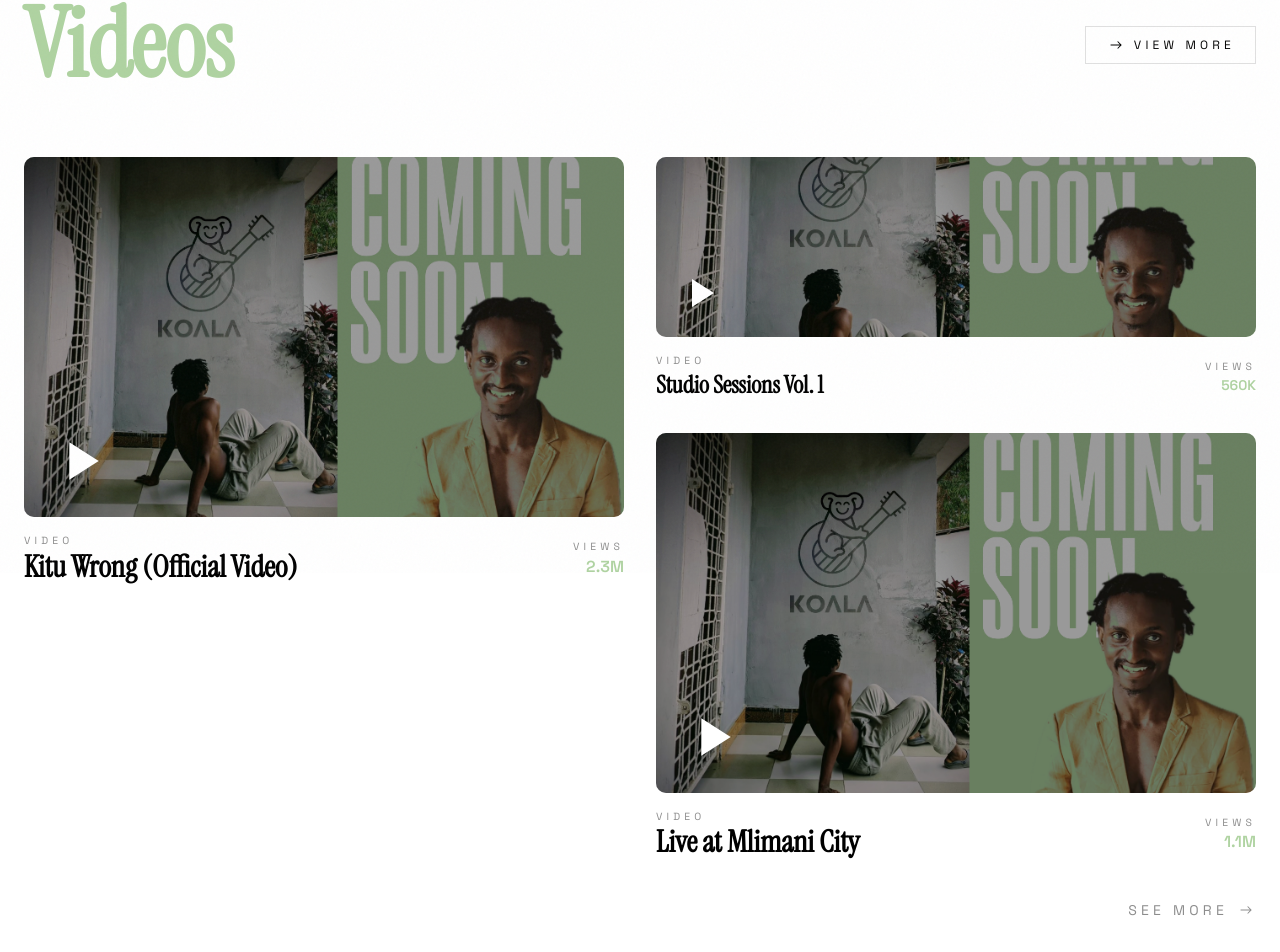
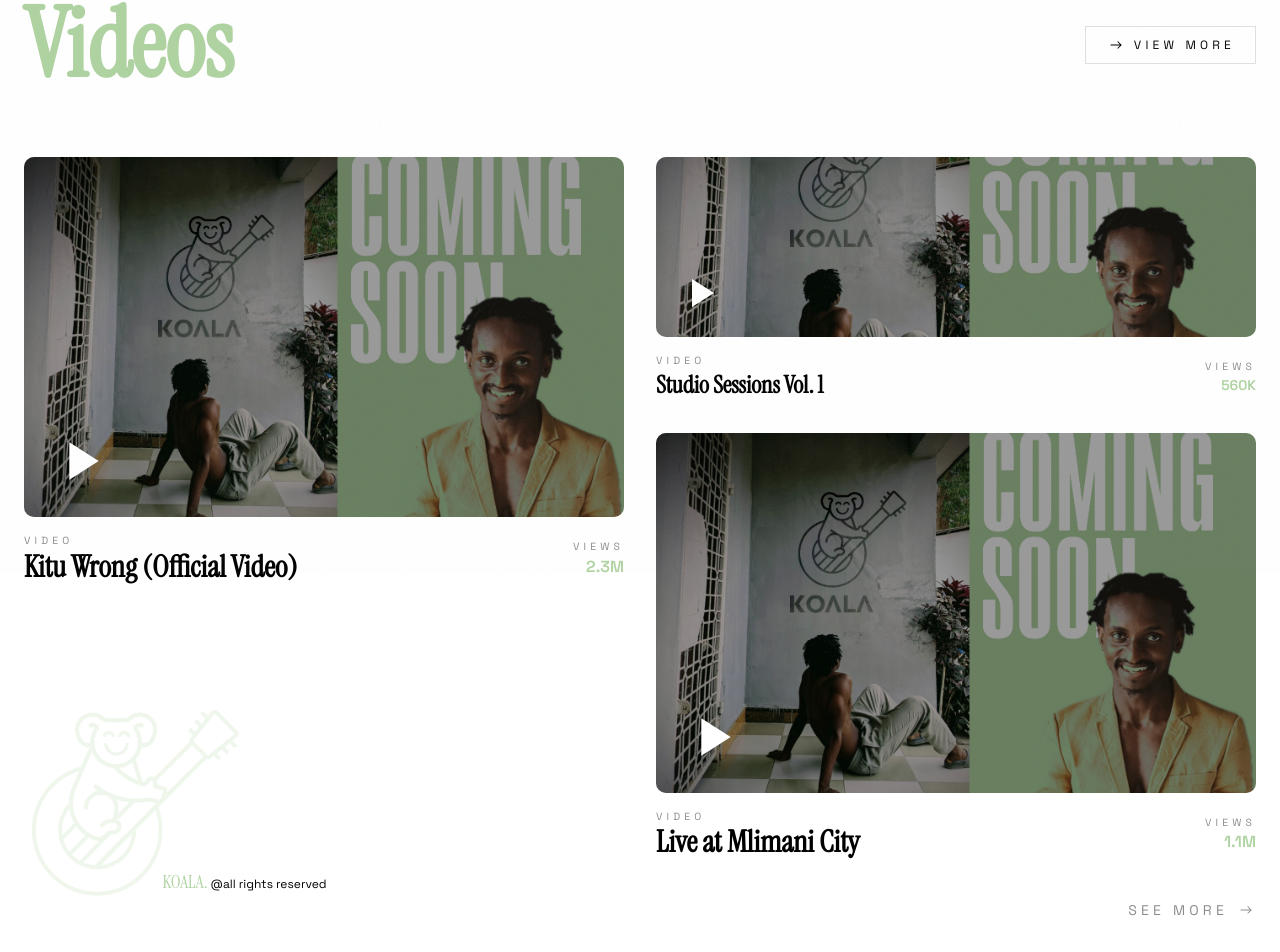
Before and after one commit to Eliakimshasha/koala-music, a Next.js app: page /videos in a window 1280 px wide. Shown: the part 227-1179 px from the top of the page. Built offline with nearby package versions, Linux system fonts and the light colour scheme.

Commit message:
second commit

```diff
--- a/app/sections/Videos.jsx
+++ b/app/sections/Videos.jsx
@@ -2,6 +2,7 @@ import React from "react";
 import Image from "next/image";
 import Link from "next/link";
 import { IoIosArrowRoundForward } from "react-icons/io";
+import Logo from "../../public/assets/images/green2.png";
 
 export default function Videos({ videos }) {
   const renderVideoMeta = (video, size = "sm") => {
@@ -34,7 +35,10 @@ export default function Videos({ videos }) {
   const featured = videos.slice(0, 3);
 
   return (
-    <section id="videos" className="section-stack relative pb-32 pt-9 lg:pt-32  px-6">
+    <section
+      id="videos"
+      className="section-stack relative pb-32 pt-9 lg:pt-32  px-6"
+    >
       <div className="max-w-7xl mx-auto">
         <div className="flex items-center justify-between gap-6 mb-16">
           <h2 className="section-title font-display text-6xl md:text-8xl font-bold text-accent">
@@ -76,9 +80,21 @@ export default function Videos({ videos }) {
         </div>
 
         {/* Desktop layout */}
-        <div className="hidden md:grid grid-cols-2 gap-8">
+        <div className="hidden relative md:grid grid-cols-2 gap-8">
+          <div className="absolute -bottom-9 left-0 flex items-end ">
+            <div className="flex items-center gap-3 h-48 ">
+              <Image
+                src={Logo}
+                alt="Koala logo"
+                width={140}
+                height={40}
+                className="h-48 w-auto opacity-20"
+              />
+            </div>
+            <p className=" absolute bottom-0 -right-20 text-xs"><span className=" font-display text-[#afd3a1] text-lg">KOALA.</span> @all rights reserved</p>
+          </div>
           <div className="video-item cursor-pointer group">
-            <div className="relative min-h-[360px] rounded-lg overflow-hidden">
+            <div className="relative min-h-90 rounded-lg overflow-hidden">
               <Image
                 src={featured[0].image}
                 alt={featured[0].title}
```
Also changed, not shown: public/assets/images/green2.png (added).
